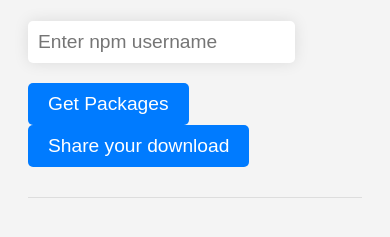
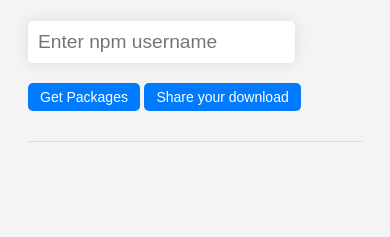
Before and after one commit to Vicfou-dev/npm-stats, a plain HTML site: page src/index.html in a window 390 px wide. Shown: the part 107-344 px from the top of the page. Drawn offline with Linux system fonts and the light colour scheme.

Commit message:
Update index.css

```diff
--- a/src/index.css
+++ b/src/index.css
@@ -50,3 +50,17 @@
     color: #007BFF;
     border-top: 1px solid #ddd;
 }
+
+@media screen and (max-width: 768px) {
+    button {
+        padding: 8px 16px;
+        font-size: 16px;
+    }
+}
+
+@media screen and (max-width: 480px) {
+    button {
+        padding: 6px 12px;
+        font-size: 14px;
+    }
+}
```
